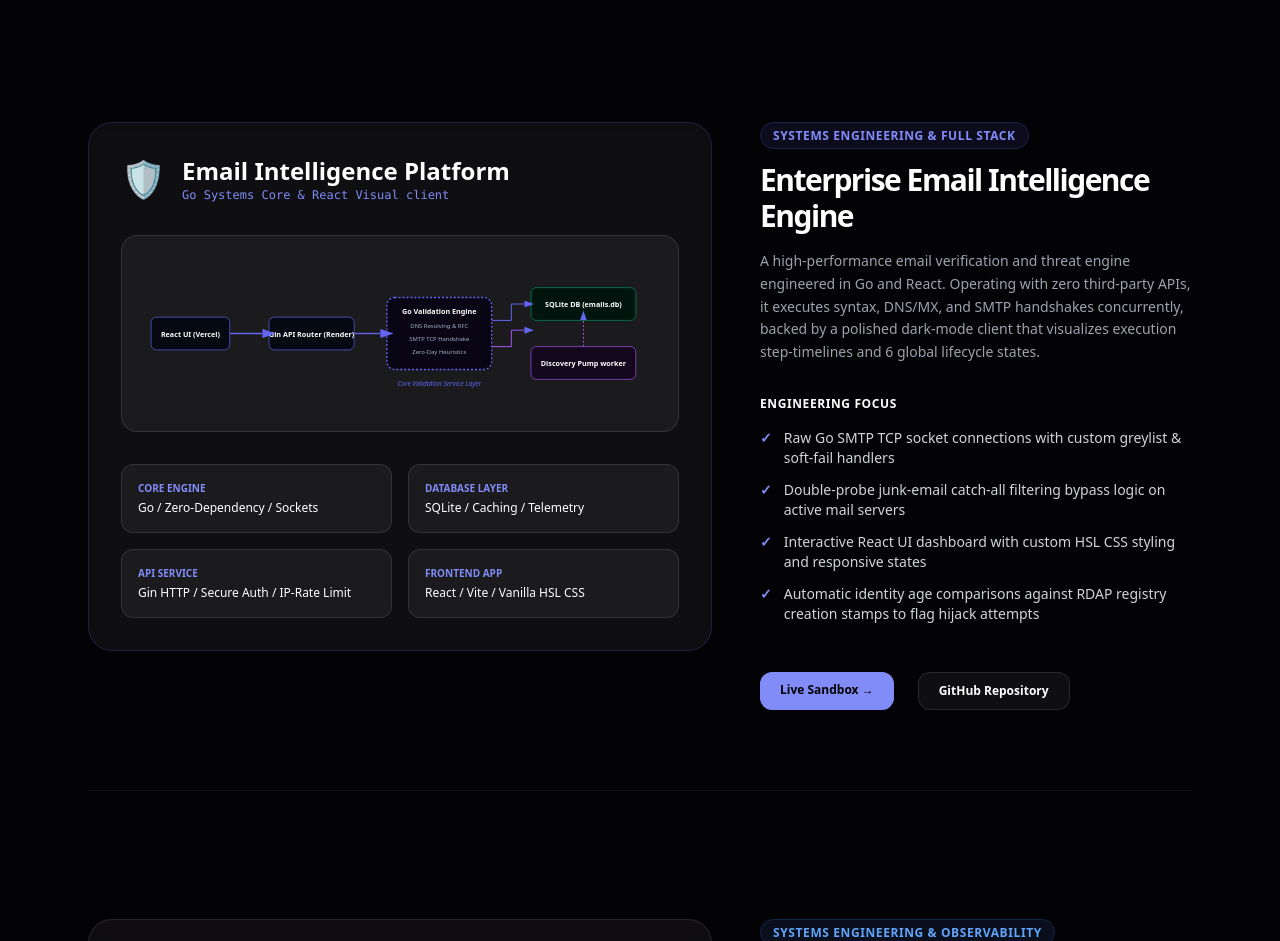
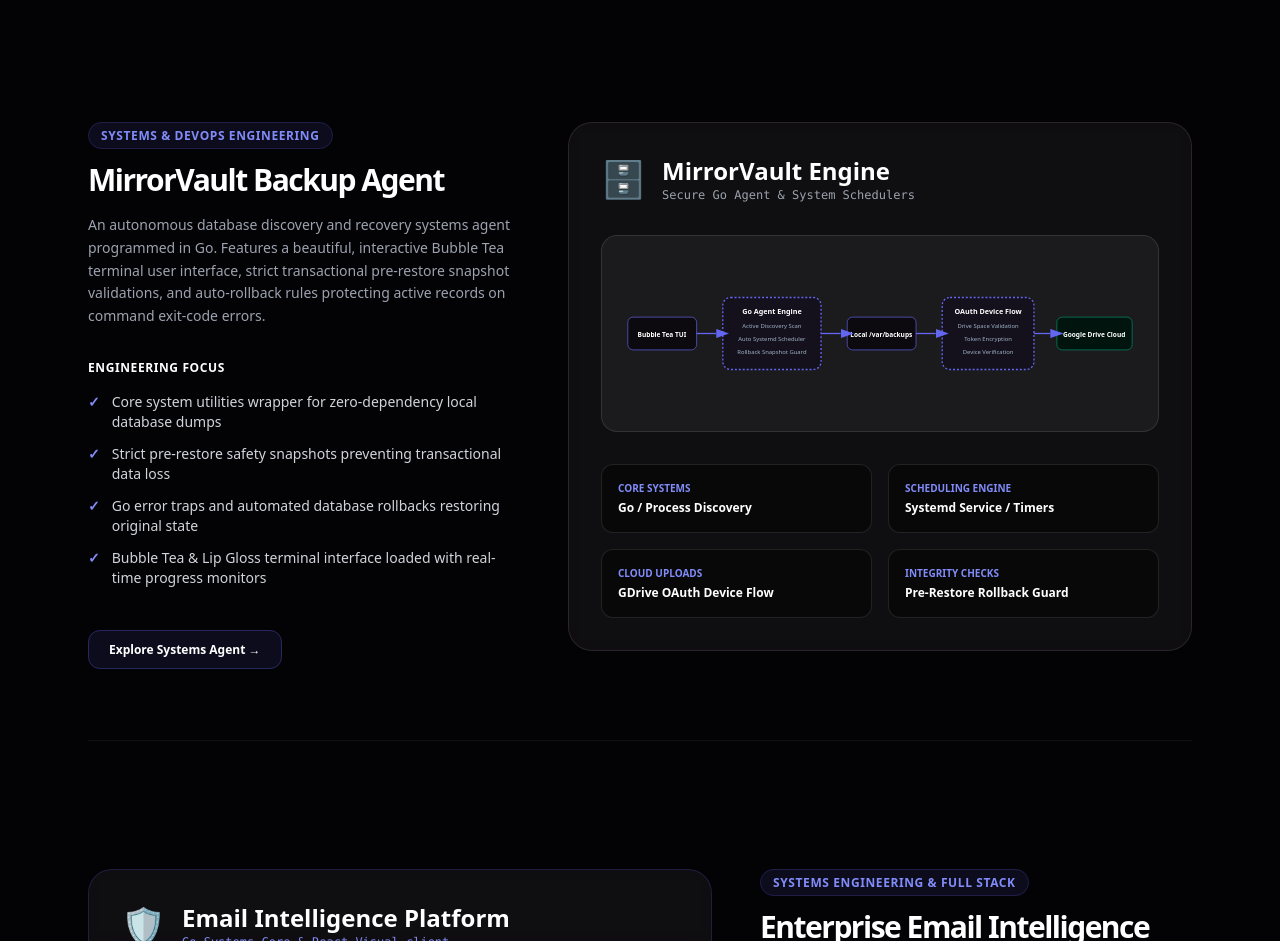
Before and after one commit to sanjanamahajan2001-sys/personal-portfolio, a Next.js app: page / in a window 1280 px wide. Shown: the part 4380-5321 px from the top of the page. Built offline with nearby package versions, Linux system fonts and the light colour scheme.

Commit message:
feat(portfolio): integrate MirrorVault Go Backup & Recovery flagship project card

```diff
--- a/app/page.tsx
+++ b/app/page.tsx
@@ -107,6 +107,46 @@
       <line x1="310" y1="100" x2="350" y2="100" stroke={themeColor} strokeWidth="2" markerEnd="url(#arrowhead-app)" />
       <line x1="460" y1="100" x2="490" y2="100" stroke={themeColor} strokeWidth="2" markerEnd="url(#arrowhead-app)" />
       <line x1="630" y1="100" x2="660" y2="100" stroke={themeColor} strokeWidth="2" markerEnd="url(#arrowhead-app)" />
+    </svg>
+  </div>
+);
+
+const MirrorVaultArchitecture = ({ themeColor = "#10b981" }) => (
+  <div className="w-full py-8 px-4 bg-white/5 rounded-2xl border border-white/10 my-6 transition-all duration-500">
+    <svg viewBox="0 0 800 200" className="w-full h-auto">
+      <defs>
+        <marker id="arrowhead-mv" markerWidth="10" markerHeight="7" refX="0" refY="3.5" orient="auto">
+          <polygon points="0 0, 10 3.5, 0 7" fill={themeColor} />
+        </marker>
+      </defs>
+
+      {/* Nodes */}
+      <rect x="15" y="75" width="105" height="50" rx="8" fill="#0c0a0f" stroke={themeColor} strokeWidth="1" />
+      <text x="67" y="105" textAnchor="middle" fill="white" fontSize="10" fontWeight="bold">Bubble Tea TUI</text>
+
+      <rect x="160" y="45" width="150" height="110" rx="12" fill="#14111c" stroke={themeColor} strokeWidth="2" strokeDasharray="3" />
+      <text x="235" y="70" textAnchor="middle" fill="white" fontSize="11" fontWeight="bold">Go Agent Engine</text>
+      <text x="235" y="92" textAnchor="middle" fill="#9fb3c8" fontSize="9">Active Discovery Scan</text>
+      <text x="235" y="112" textAnchor="middle" fill="#9fb3c8" fontSize="9">Auto Systemd Scheduler</text>
+      <text x="235" y="132" textAnchor="middle" fill="#9fb3c8" fontSize="9">Rollback Snapshot Guard</text>
+
+      <rect x="350" y="75" width="105" height="50" rx="8" fill="#0c0a0f" stroke={themeColor} strokeWidth="1" />
+      <text x="402" y="105" textAnchor="middle" fill="white" fontSize="10" fontWeight="bold">Local /var/backups</text>
+
+      <rect x="495" y="45" width="140" height="110" rx="12" fill="#14111c" stroke={themeColor} strokeWidth="2" strokeDasharray="3" />
+      <text x="565" y="70" textAnchor="middle" fill="white" fontSize="11" fontWeight="bold">OAuth Device Flow</text>
+      <text x="565" y="92" textAnchor="middle" fill="#9fb3c8" fontSize="9">Drive Space Validation</text>
+      <text x="565" y="112" textAnchor="middle" fill="#9fb3c8" fontSize="9">Token Encryption</text>
+      <text x="565" y="132" textAnchor="middle" fill="#9fb3c8" fontSize="9">Device Verification</text>
+
+      <rect x="670" y="75" width="115" height="50" rx="8" fill="#02140e" stroke="#059669" strokeWidth="1" />
+      <text x="727" y="105" textAnchor="middle" fill="white" fontSize="10" fontWeight="bold">Google Drive Cloud</text>
+
+      {/* Connections */}
+      <line x1="120" y1="100" x2="150" y2="100" stroke={themeColor} strokeWidth="2" markerEnd="url(#arrowhead-mv)" />
+      <line x1="310" y1="100" x2="340" y2="100" stroke={themeColor} strokeWidth="2" markerEnd="url(#arrowhead-mv)" />
+      <line x1="455" y1="100" x2="485" y2="100" stroke={themeColor} strokeWidth="2" markerEnd="url(#arrowhead-mv)" />
+      <line x1="635" y1="100" x2="660" y2="100" stroke={themeColor} strokeWidth="2" markerEnd="url(#arrowhead-mv)" />
     </svg>
   </div>
 );
@@ -1149,6 +1189,92 @@
           </div>
         </div>
 
+        {/* Project 2.5: MirrorVault (Systems & DevOps Backup Agent) */}
+        <div className="grid grid-cols-1 lg:grid-cols-12 gap-12 items-start mb-32 border-b border-white/5 pb-20">
+          <div className="lg:col-span-5 order-2 lg:order-1 space-y-8">
+            <div className="space-y-4">
+              <span className={`px-3 py-1 rounded-full text-xs font-bold uppercase tracking-wider border ${
+                isBuild
+                  ? 'bg-indigo-500/10 border-indigo-500/20 text-indigo-400'
+                  : 'bg-emerald-500/10 border-emerald-500/20 text-emerald-400'
+              }`}>
+                Systems & DevOps Engineering
+              </span>
+              <h3 className="text-3xl font-black tracking-tighter text-white">MirrorVault Backup Agent</h3>
+              <p className="text-gray-400 text-sm leading-relaxed font-medium">
+                {isBuild ? (
+                  "An autonomous database discovery and recovery systems agent programmed in Go. Features a beautiful, interactive Bubble Tea terminal user interface, strict transactional pre-restore snapshot validations, and auto-rollback rules protecting active records on command exit-code errors."
+                ) : (
+                  "A highly resilient automated systems daemon integrated directly into native Linux systemd timer configurations. Features secure OAuth 2.0 Device flow handshakes, Google Drive API cloud sync, and an automated 14-day archival retention rotation script."
+                )}
+              </p>
+            </div>
+
+            <div className="space-y-4">
+              <h4 className="text-xs font-bold text-white uppercase tracking-wider">Engineering Focus</h4>
+              <ul className="space-y-3">
+                {isBuild ? [
+                  "Core system utilities wrapper for zero-dependency local database dumps",
+                  "Strict pre-restore safety snapshots preventing transactional data loss",
+                  "Go error traps and automated database rollbacks restoring original state",
+                  "Bubble Tea & Lip Gloss terminal interface loaded with real-time progress monitors"
+                ].map((item, i) => (
+                  <li key={i} className="flex gap-3 text-sm text-gray-300">
+                    <span className="text-indigo-400 font-bold">✓</span>
+                    {item}
+                  </li>
+                )) : [
+                  "Dynamic systemd service and timer unit creation on host Linux environments",
+                  "Secure password secrets vault utilizing 0600 Linux root access permissions",
+                  "Automated Google Drive backups with dual-size storage safety validation checking",
+                  "Automated 14-day retention rotator pruning old local files automatically"
+                ].map((item, i) => (
+                  <li key={i} className="flex gap-3 text-sm text-gray-300">
+                    <span className="text-emerald-500 font-bold">✓</span>
+                    {item}
+                  </li>
+                ))}
+              </ul>
+            </div>
+
+            <div className="pt-4">
+              <a href="https://github.com/sanjanamahajan2001-sys/mirrorvault" target="_blank" className={`px-5 py-2.5 text-xs font-bold rounded-xl hover:scale-105 active:scale-95 transition-all text-white border ${
+                isBuild ? 'bg-indigo-500/10 border-indigo-500/30' : 'bg-emerald-500/10 border-emerald-500/30'
+              }`}>
+                Explore Systems Agent &rarr;
+              </a>
+            </div>
+          </div>
+
+          <div className="lg:col-span-7 order-1 lg:order-2 space-y-6">
+            <div className={`p-8 rounded-3xl border bg-white/5 backdrop-blur-md space-y-8 transition-all duration-500 ${!isBuild ? 'border-emerald-500/20 shadow-lg shadow-emerald-500/5' : 'border-white/10'}`}>
+              <div className="flex items-center gap-4">
+                <span className="text-4xl">🗄️</span>
+                <div>
+                  <h4 className="text-2xl font-bold text-white">MirrorVault Engine</h4>
+                  <p className="text-xs text-gray-400 font-mono">Secure Go Agent & System Schedulers</p>
+                </div>
+              </div>
+
+              <MirrorVaultArchitecture themeColor={accentHex} />
+
+              <div className="grid grid-cols-2 gap-4">
+                {[
+                  { label: "Core Systems", value: "Go / Process Discovery" },
+                  { label: "Scheduling Engine", value: "Systemd Service / Timers" },
+                  { label: "Cloud Uploads", value: "GDrive OAuth Device Flow" },
+                  { label: "Integrity Checks", value: "Pre-Restore Rollback Guard" }
+                ].map((card, i) => (
+                  <div key={i} className="p-4 rounded-xl bg-black/40 border border-white/10">
+                    <p className={`text-[10px] font-black uppercase mb-1 ${isBuild ? 'text-indigo-400' : 'text-emerald-400'}`}>{card.label}</p>
+                    <p className="text-white text-xs font-semibold">{card.value}</p>
+                  </div>
+                ))}
+              </div>
+            </div>
+          </div>
+        </div>
+
         {/* Project 3: Enterprise Email Intelligence Engine (Dual Focus) */}
         <div className="grid grid-cols-1 lg:grid-cols-12 gap-12 items-start mb-32 border-b border-white/5 pb-20">
           <div className="lg:col-span-7 space-y-6">
```
